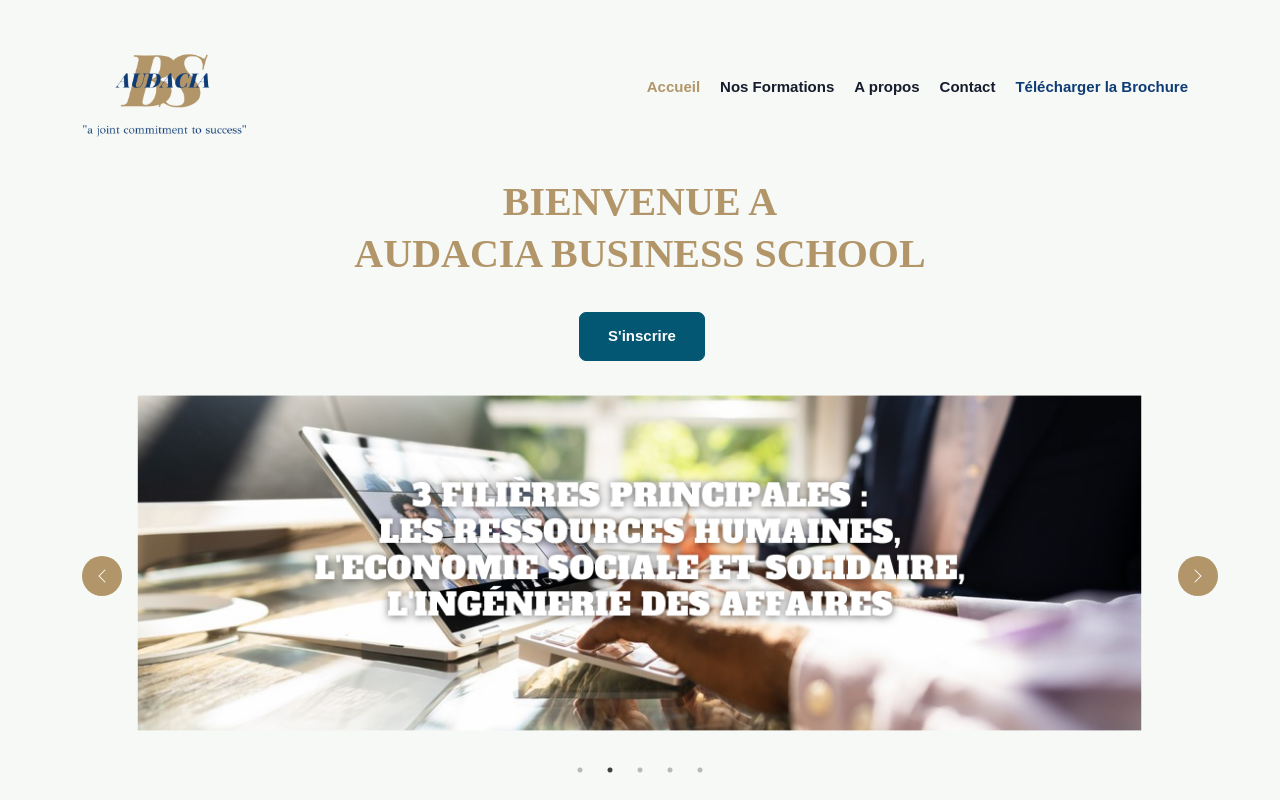
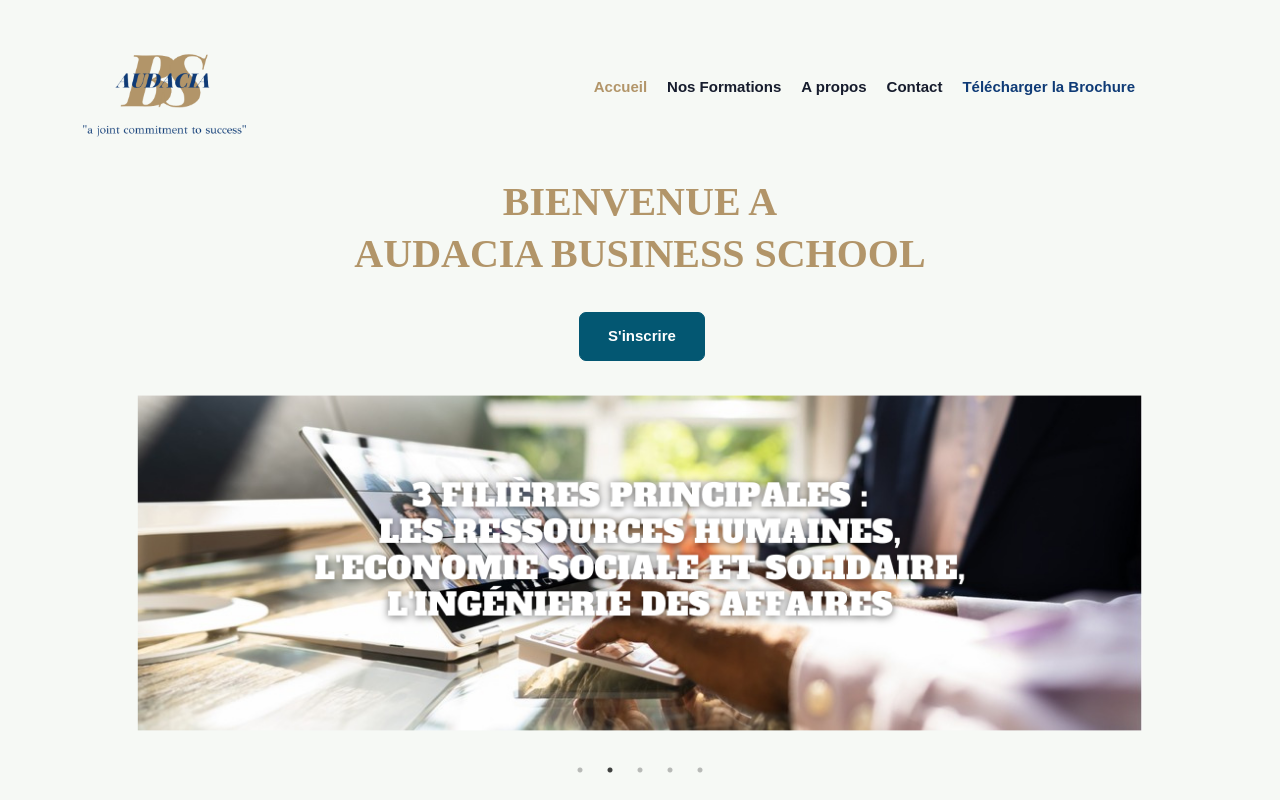
Before and after one commit to Thomas-Deblay/Audacia__FreelanceProject, a React (Create React App) app: page / in a window 1280 px wide. Shown: the top 800 px of the page. Built offline with nearby package versions, Linux system fonts and the light colour scheme.

Commit message:
navbar padding right pour etre aligner a la fin de l image du caroussel

```diff
--- a/src/Layout/Footer.js
+++ b/src/Layout/Footer.js
@@ -111,7 +111,7 @@
                       <i className="mdi mdi-twitter text-white-50 float-start"></i>
                       <div className="flex-grow-1">
                         <p className="text-white-50 ps-3">
-                          Les inscriptions aux formations sont ouverte
+                          Les inscriptions aux formations sont ouvertes
                         </p>
                       </div>
                     </div>
--- a/src/Layout/Navbar.js
+++ b/src/Layout/Navbar.js
@@ -46,7 +46,7 @@
           }
           id="navbar"
         >
-          <Container>
+          <Container style={{ paddingRight: '65px' }}>
             <Link className="navbar-brand logo text-uppercase" to="/">
               {isDark ? (
                 <>
--- a/src/pages/Layout6/Section.js
+++ b/src/pages/Layout6/Section.js
@@ -102,8 +102,8 @@
     dots: true,
     autoplay: true,
     autoplaySpeed: 5000,
-    prevArrow: <PreviousBtn />,
-    nextArrow: <NextBtn />,
+    // prevArrow: <PreviousBtn />,
+    // nextArrow: <NextBtn />,
     beforeChange: (current, next) => setImageIndex(next),
   };
 
```
